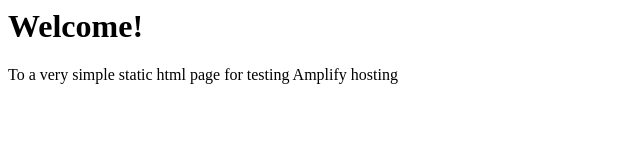
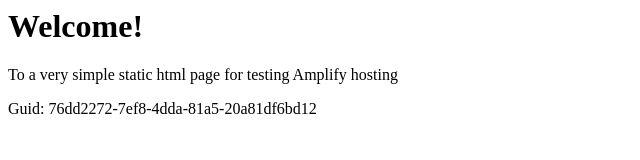
Before and after one commit to aws-aemilia-gru/Github-PR-Commit-Integration-Test-DoNotTouch-Gith-P5X5MO5I-v1-prod-sa-east-1, a website: page src/index.html in a window 1280 px wide. Shown: the whole page, without its empty margins (0-640 px from the left). Drawn offline with Linux system fonts and the light colour scheme.

Commit message:
commit from integ tests

```diff
--- a/src/index.html
+++ b/src/index.html
@@ -1,3 +1,5 @@
+
+
 <html lang="en">
 
 <head>
@@ -10,6 +12,6 @@
 <body>
     <h1>Welcome!</h1>
     <p>To a very simple static html page for testing Amplify hosting</p>
-</body>
+    <p>Guid: 76dd2272-7ef8-4dda-81a5-20a81df6bd12</p></body>
 
 </html>
```
